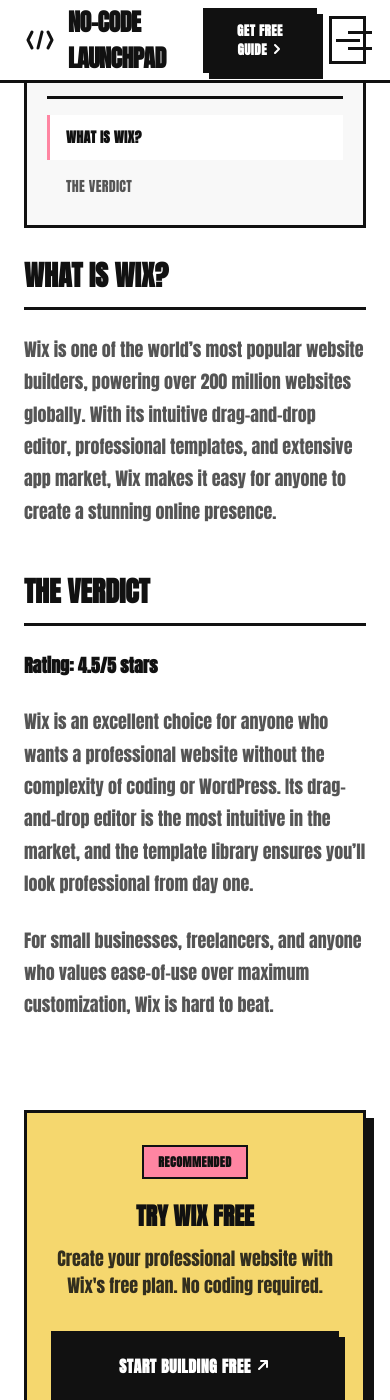
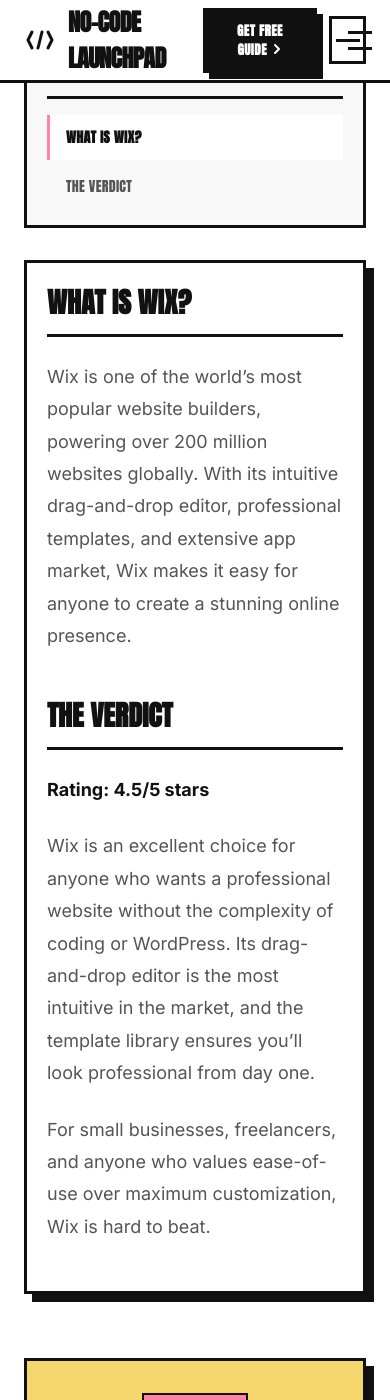
Before and after one commit to Chanw0w/nocode-launchpad, a Jekyll site: the page built from _posts/2026-09-03-wix-review.md, in a window 390 px wide and 1400 px high, scrolled down 713 px. Built offline with Jekyll 4.4.1, drawn with Linux system fonts in a browser that asks for light colours; grey boxes are pictures that could not be loaded.

Commit message:
Add white container box and Inter font for article body
- Post content now sits in a white card with 3px black border and offset shadow
- Body text (p, li, blockquote) uses Inter font for readability
- Headings (h2, h3, h4) remain in Anton for brand consistency
- Added Inter Google Font import to default layout
- Responsive padding on mobile

```diff
--- a/_layouts/default.html
+++ b/_layouts/default.html
@@ -7,10 +7,10 @@
 
   {% seo %}
 
-  <!-- Fonts: Anton for headings -->
+  <!-- Fonts: Anton for headings, Inter for body -->
   <link rel="preconnect" href="https://fonts.googleapis.com">
   <link rel="preconnect" href="https://fonts.gstatic.com" crossorigin>
-  <link href="https://fonts.googleapis.com/css2?family=Anton&display=swap" rel="stylesheet">
+  <link href="https://fonts.googleapis.com/css2?family=Anton&family=Inter:wght@400;500;600;700&display=swap" rel="stylesheet">
 
   <!-- Styles -->
   <link rel="stylesheet" href="{{ '/assets/css/main.css' | relative_url }}">
--- a/_layouts/post.html
+++ b/_layouts/post.html
@@ -220,12 +220,24 @@ layout: default
     font-size: 0.8125rem;
   }
 
-  /* Post Content */
+  /* Post Content - White Container Box */
   .post-content {
     max-width: 750px;
+    background: var(--white);
+    border: 3px solid var(--border);
+    box-shadow: 8px 8px 0px var(--border);
+    padding: var(--space-10) var(--space-12);
+    font-family: 'Inter', system-ui, -apple-system, BlinkMacSystemFont, 'Segoe UI', sans-serif;
+  }
+
+  @media (max-width: 640px) {
+    .post-content {
+      padding: var(--space-6) var(--space-5);
+    }
   }
 
   .post-content h2 {
+    font-family: var(--font);
     font-size: clamp(1.75rem, 4vw, 2.5rem);
     margin-top: var(--space-12);
     margin-bottom: var(--space-6);
@@ -238,18 +250,21 @@ layout: default
   }
 
   .post-content h3 {
+    font-family: var(--font);
     font-size: clamp(1.375rem, 3vw, 1.75rem);
     margin-top: var(--space-8);
     margin-bottom: var(--space-5);
   }
 
   .post-content h4 {
+    font-family: var(--font);
     font-size: 1.25rem;
     margin-top: var(--space-6);
     margin-bottom: var(--space-4);
   }
 
   .post-content p {
+    font-family: 'Inter', system-ui, -apple-system, BlinkMacSystemFont, 'Segoe UI', sans-serif;
     font-size: 1.125rem;
     line-height: 1.8;
     color: var(--gray);
@@ -264,6 +279,7 @@ layout: default
   }
 
   .post-content li {
+    font-family: 'Inter', system-ui, -apple-system, BlinkMacSystemFont, 'Segoe UI', sans-serif;
     font-size: 1.125rem;
     line-height: 1.8;
     color: var(--gray);
@@ -287,6 +303,7 @@ layout: default
   }
 
   .post-content blockquote {
+    font-family: 'Inter', system-ui, -apple-system, BlinkMacSystemFont, 'Segoe UI', sans-serif;
     border-left: 6px solid var(--pink);
     padding: var(--space-6) var(--space-8);
     margin: var(--space-8) 0;
```
